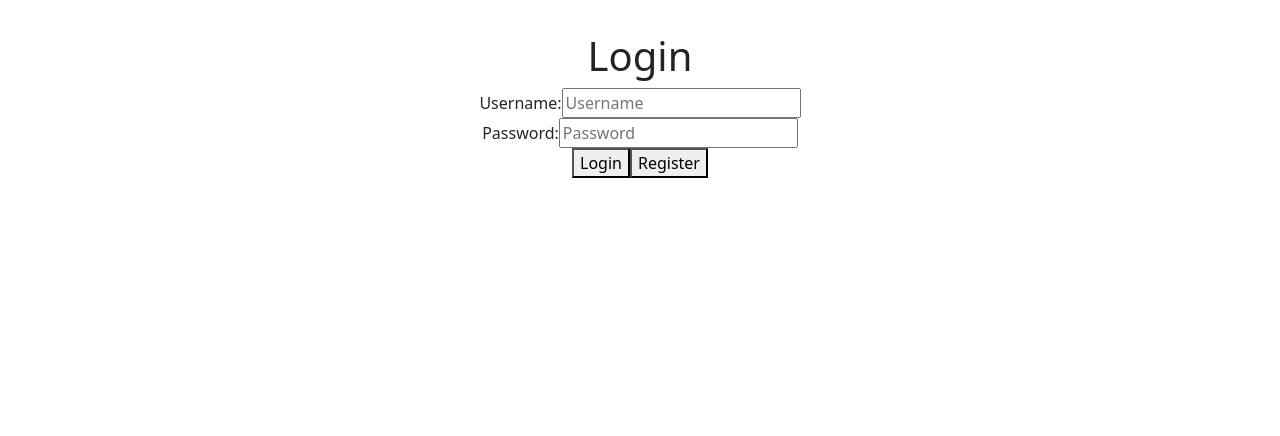
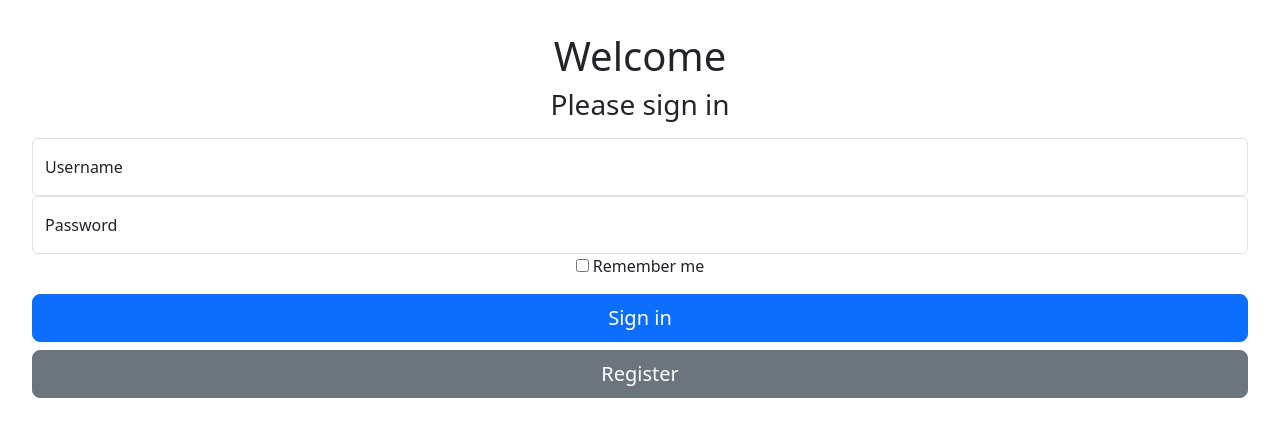
Before and after one commit to GuidoSiverio/tp-fe-dds, a React (Vite) app: page / in a window 1280 px wide. Shown: the top 436 px of the page. Built offline with nearby package versions, Linux system fonts and the light colour scheme.

Commit message:
pongo info en el home

```diff
--- a/src/entities-jsx/App.jsx
+++ b/src/entities-jsx/App.jsx
@@ -1,4 +1,4 @@
-import React, { useState, useEffect } from "react";
+import React from "react";
 import { Route, Routes, useNavigate } from "react-router-dom";
 import "../entities-css/App.css";
 import Home from "./Home";
@@ -7,94 +7,9 @@ import Vianda from "./Vianda";
 import Colaborador from "./Colaborador";
 
 function App() {
-  const [error, setError] = useState(null);
-  const [user, setUser] = useState({
-    username: "",
-    password: "",
-  });
-  const localhost = "http://localhost:8080";
-  const navigate = useNavigate();
-
-  async function login() {
-    //e.preventDefault();
-    try {
-      const response = await fetch(localhost + "/login", {
-        method: "POST",
-        headers: {
-          "Content-Type": "application/json",
-        },
-        body: JSON.stringify(user),
-      });
-
-      if (response.ok) {
-        const data = await response.json();
-        console.log("Login response:", data);
-        navigate("/home");
-      } else {
-        const errorData = await response.json();
-        console.error("Error during login:", errorData);
-        setError(errorData.message);
-      }
-    } catch (error) {
-      console.error("Error during login:", error);
-      setError(error);
-    }
-  }
-
-  async function register() {
-    //e.preventDefault();
-    try {
-      const response = fetch(localhost + "/register", {
-        method: "POST",
-        headers: {
-          "Content-Type": "application/json",
-        },
-        body: JSON.stringify(user),
-      });
-
-      console.log("Register response:", response);
-    } catch (error) {
-      console.error("Error during register:", error);
-      setError(error);
-    }
-  }
-
-  function getUsers() {
-    return fetch("http://localhost:8080/users")
-      .then((response) => response.json())
-      .then((data) => data.users);
-  }
-
-  useEffect(() => {
-    setUser({
-      username: "",
-      password: "",
-    });
-  }, []);
-
-  const handleChange = (key, value) => {
-    setUser({
-      ...user,
-      [key]: value,
-    });
-  };
-
   return (
     <Routes>
-      {/* Renderiza el componente de login en la ruta "/" */}
-      <Route
-        path="/"
-        element={
-          <Login
-            user={user}
-            handleChange={handleChange}
-            login={login}
-            register={register}
-            error={error}
-          />
-        }
-      />
-      {/* Renderiza el componente Home en la ruta "/home" */}
+      <Route path="/" element={<Login />} />
       <Route path="/home" element={<Home />} />
       <Route path="/viandas" element={<Vianda />} />
       <Route path="/colaboradores" element={<Colaborador />} />
--- a/src/entities-jsx/Colaborador.jsx
+++ b/src/entities-jsx/Colaborador.jsx
@@ -73,6 +73,8 @@ function Colaboador() {
     <div className="Colaborador">
       <Sidebar />
       <div className="content">
+        <h1 class="display-4 fw-normal">Alta Colaborador</h1>
+        <br />
         {/* Aquí puedes agregar el contenido principal de tu aplicación */}
         <form className="needs-validation" noValidate>
           <div className="row g-3">
--- a/src/entities-jsx/Home.jsx
+++ b/src/entities-jsx/Home.jsx
@@ -8,7 +8,21 @@ function Home() {
       <Sidebar />
       <div className="content">
         {/* Aquí puedes agregar el contenido principal de tu aplicación */}
-        <h1>Home</h1>
+        <h1 class="display-4 fw-normal">Home</h1>
+        <div class="position-relative overflow-hidden p-3 p-md-5 m-md-3 text-center ">
+          <div class="col-md-5 p-lg-5 mx-auto my-5">
+            <h1 class="display-4 fw-normal">Punny headline</h1>
+            <p class="lead fw-normal">
+              And an even wittier subheading to boot. Jumpstart your marketing
+              efforts with this example based on Apple’s marketing pages.
+            </p>
+            <a class="btn btn-outline-secondary" href="#">
+              Coming soon
+            </a>
+          </div>
+          <div class="product-device shadow-sm d-none d-md-block"></div>
+          <div class="product-device product-device-2 shadow-sm d-none d-md-block"></div>
+        </div>
       </div>
     </div>
   );
--- a/src/entities-jsx/Login.jsx
+++ b/src/entities-jsx/Login.jsx
@@ -1,36 +1,118 @@
-import React from "react";
+import React, { useState } from "react";
+import { useNavigate } from "react-router-dom";
 
-function Login({ user, handleChange, login, register, error }) {
+function Login() {
+  const [error, setError] = useState(null);
+  const [user, setUser] = useState({
+    username: "",
+    password: "",
+  });
+  const localhost = "http://localhost:8080";
+  const navigate = useNavigate();
+
+  const handleChange = (key, value) => {
+    setUser({
+      ...user,
+      [key]: value,
+    });
+  };
+
+  async function login() {
+    //e.preventDefault();
+    try {
+      const response = await fetch(localhost + "/login", {
+        method: "POST",
+        headers: {
+          "Content-Type": "application/json",
+        },
+        body: JSON.stringify(user),
+      });
+
+      if (response.ok) {
+        const data = await response.json();
+        console.log("Login response:", data);
+        navigate("/home");
+      } else {
+        const errorData = await response.json();
+        console.error("Error during login:", errorData);
+        setError(errorData.message);
+      }
+    } catch (error) {
+      console.error("Error during login:", error);
+      setError(error);
+    }
+  }
+
+  async function register() {
+    //e.preventDefault();
+    try {
+      const response = fetch(localhost + "/register", {
+        method: "POST",
+        headers: {
+          "Content-Type": "application/json",
+        },
+        body: JSON.stringify(user),
+      });
+
+      console.log("Register response:", response);
+    } catch (error) {
+      console.error("Error during register:", error);
+      setError(error);
+    }
+  }
+
   return (
     <div>
-      <h1>Login</h1>
+      <h1>Welcome</h1>
       <form>
-        <div>
-          <label htmlFor="username">Username:</label>
+        <h1 className="h3 mb-3 fw-normal">Please sign in</h1>
+
+        <div className="form-floating">
           <input
             type="text"
+            className="form-control"
+            id="floatingUsername"
             name="username"
-            value={user.username}
+            placeholder="Username"
             onChange={(e) => handleChange("username", e.target.value)}
-            placeholder="Username"
           />
+          <label htmlFor="floatingUsername">Username</label>
         </div>
-        <div>
-          <label htmlFor="password">Password:</label>
+
+        <div className="form-floating">
           <input
             type="password"
+            className="form-control"
+            id="floatingPassword"
             name="password"
-            value={user.password}
+            placeholder="Password"
             onChange={(e) => handleChange("password", e.target.value)}
-            placeholder="Password"
           />
+          <label htmlFor="floatingPassword">Password</label>
         </div>
-        <button type="button" onClick={login}>
-          Login
+
+        <div className="checkbox mb-3">
+          <label>
+            <input type="checkbox" value="remember-me" /> Remember me
+          </label>
+        </div>
+
+        <button
+          className="w-100 btn btn-lg btn-primary"
+          type="button"
+          onClick={login}
+        >
+          Sign in
         </button>
-        <button type="button" onClick={register}>
+
+        <button
+          className="w-100 btn btn-lg btn-secondary mt-2"
+          type="button"
+          onClick={register}
+        >
           Register
         </button>
+
         {error && <p style={{ color: "red" }}>{error}</p>}
       </form>
     </div>
--- a/src/entities-jsx/Sidebar.jsx
+++ b/src/entities-jsx/Sidebar.jsx
@@ -16,7 +16,10 @@ function Sidebar() {
         title=""
       >
         {/* Icono principal */}
-        <i className="bi bi-bootstrap" style={{ fontSize: "2rem" }}></i>
+        <i
+          className="bi bi-person-raised-hand"
+          style={{ fontSize: "2rem" }}
+        ></i>
         <span className="visually-hidden">Icon-only</span>
       </a>
       <ul className="nav nav-pills nav-flush flex-column mb-auto text-center">
--- a/src/entities-jsx/Vianda.jsx
+++ b/src/entities-jsx/Vianda.jsx
@@ -43,6 +43,8 @@ function Vianda() {
     <div className="Vianda">
       <Sidebar />
       <div className="content">
+        <h1 class="display-4 fw-normal">Vianda</h1>
+        <br />
         {/* Aquí puedes agregar el contenido principal de tu aplicación */}
         <form className="needs-validation" noValidate>
           <div className="row g-3">
```
